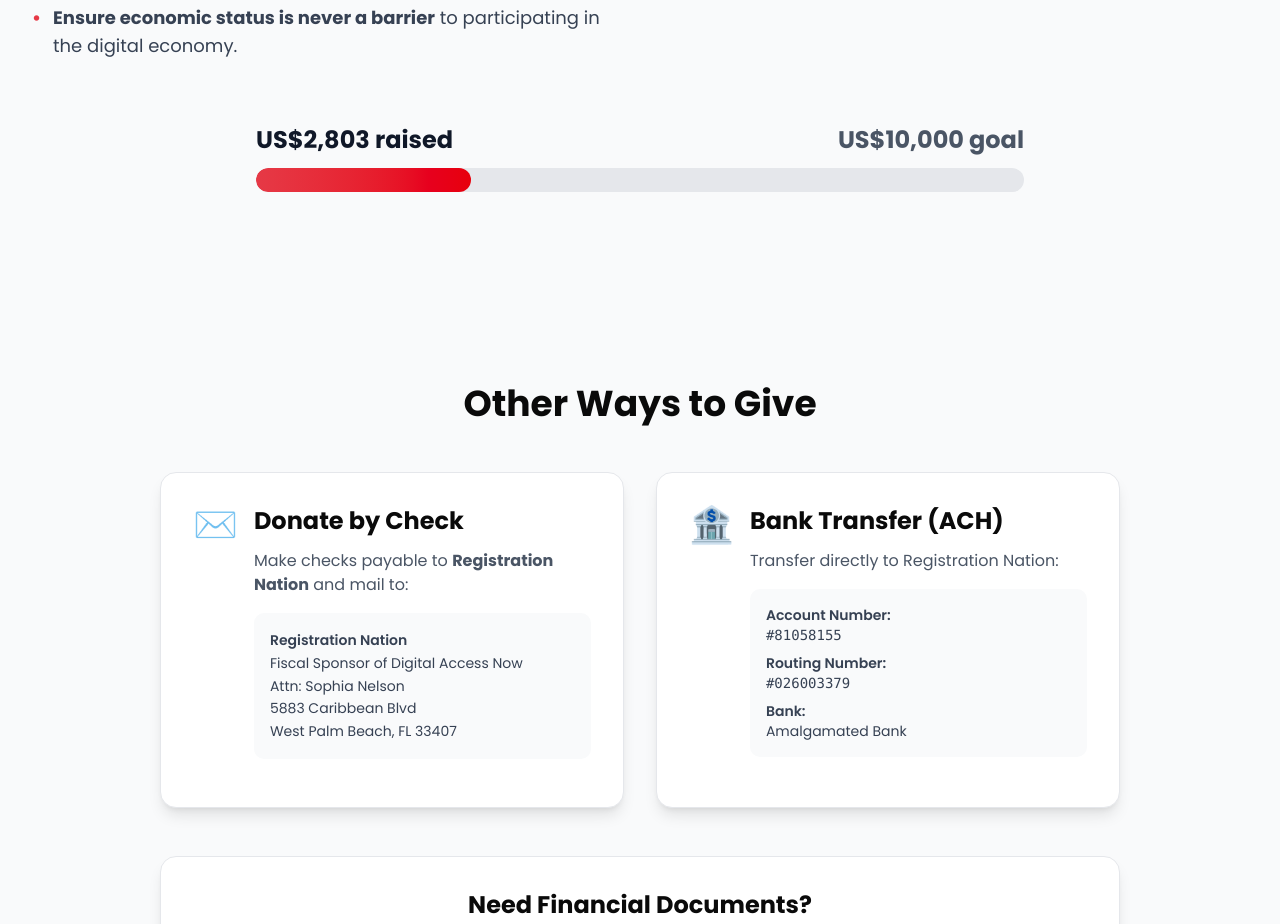
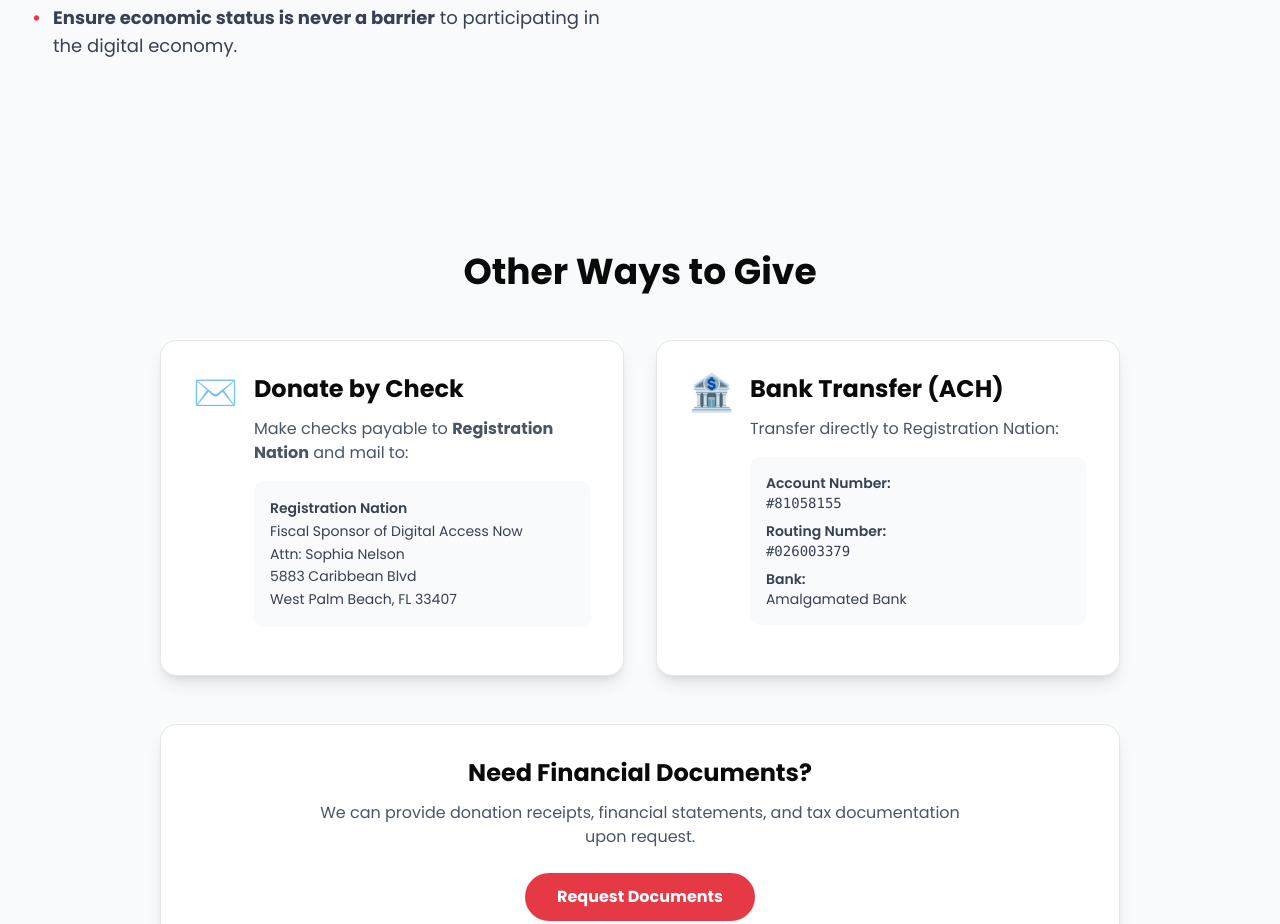
Before and after one commit to nishantshukla0808/digital-access-now, a Next.js app: page /donate in a window 1280 px wide. Shown: the part 1100-2024 px from the top of the page. Built offline with nearby package versions, Linux system fonts and the light colour scheme.

Commit message:
Remove donation progress bar

```diff
--- a/app/donate/page.tsx
+++ b/app/donate/page.tsx
@@ -14,9 +14,6 @@ export default function Donate() {
   const [customAmount, setCustomAmount] = React.useState('')
 
   const donationAmounts = [100, 50, 25, 15, 10]
-  const raised = 2803
-  const goal = 10000
-  const progressPercentage = (raised / goal) * 100
 
   const faqItems = [
     {
@@ -205,20 +202,6 @@ export default function Donate() {
               </div>
             </div>
           </div>
-
-          {/* Progress Bar Section */}
-          <div className="mt-16 max-w-3xl mx-auto">
-            <div className="flex justify-between items-center mb-3">
-              <p className="text-2xl font-bold text-gray-900">US${raised.toLocaleString()} raised</p>
-              <p className="text-2xl font-bold text-gray-600">US${goal.toLocaleString()} goal</p>
-            </div>
-            <div className="w-full h-6 bg-gray-200 rounded-full overflow-hidden">
-              <div
-                className="h-full bg-gradient-to-r from-red-accent to-red-600 transition-all duration-500 rounded-full"
-                style={{ width: `${progressPercentage}%` }}
-              />
-            </div>
-          </div>
         </div>
       </section>
 
```
